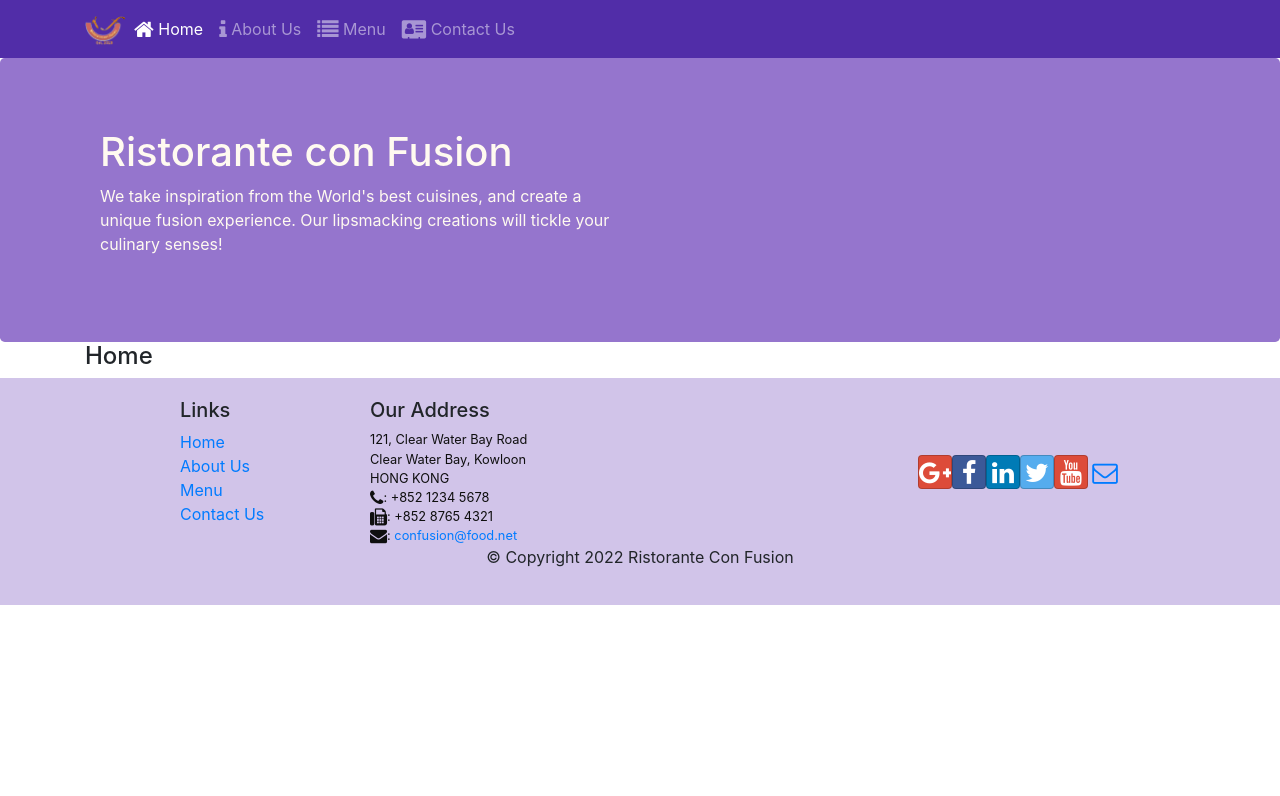
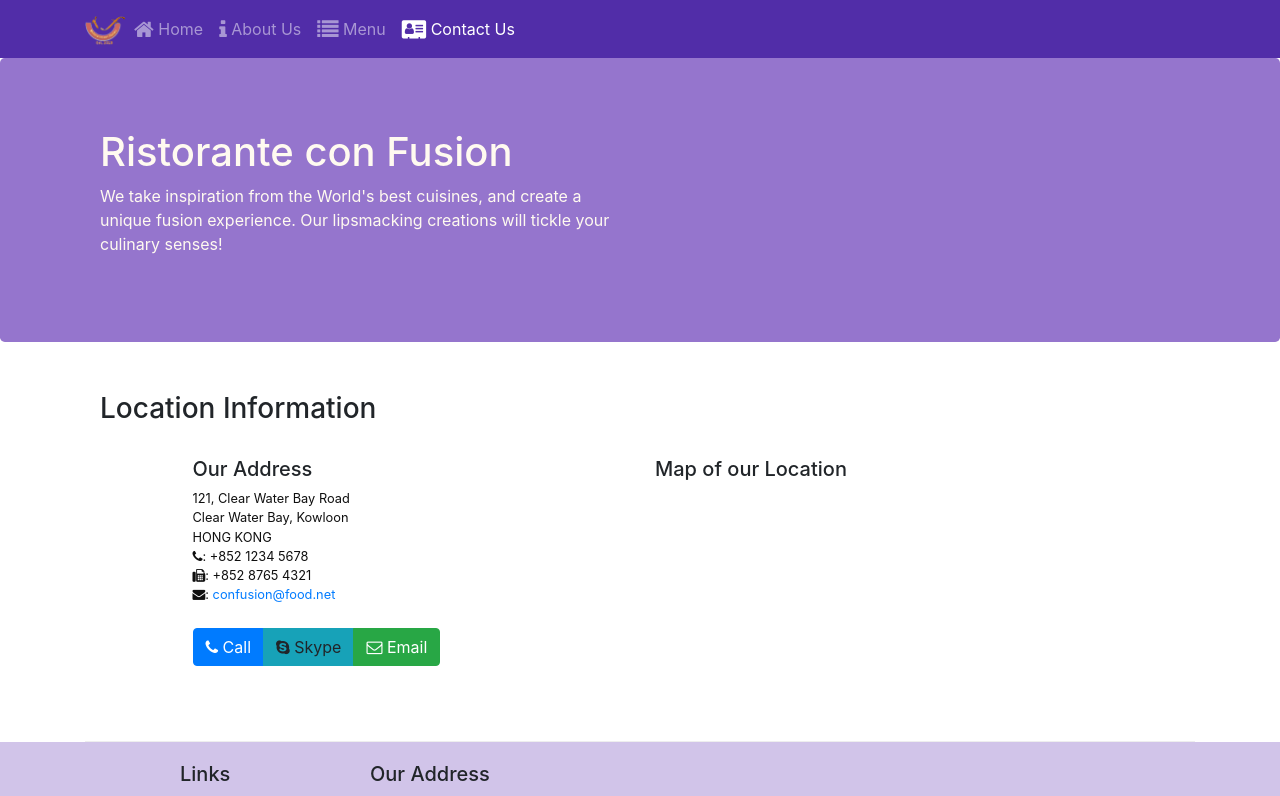
Before and after one commit to rukshan99/coursera-react, a React (Create React App) app in the folder confusion/: page /contactus in a window 1280 px wide. Before the commit this address led to /home. Shown: the top 796 px of the page. Built offline with nearby package versions, Linux system fonts and the light colour scheme.

Commit message:
create contact us component

```diff
--- /dev/null
+++ b/confusion/src/components/ContactComponent.js
@@ -0,0 +1,36 @@
+import React from 'react';
+
+function Contact(props) {
+    return(
+        <div className="container">
+            <div className="row row-content">
+                <div className="col-12">
+                <h3>Location Information</h3>
+                </div>
+                <div className="col-12 col-sm-4 offset-sm-1">
+                        <h5>Our Address</h5>
+                        <address>
+                        121, Clear Water Bay Road<br />
+                        Clear Water Bay, Kowloon<br />
+                        HONG KONG<br />
+                        <i className="fa fa-phone"></i>: +852 1234 5678<br />
+                        <i className="fa fa-fax"></i>: +852 8765 4321<br />
+                        <i className="fa fa-envelope"></i>: <a href="mailto:confusion@food.net">confusion@food.net</a>
+                        </address>
+                </div>
+                <div className="col-12 col-sm-6 offset-sm-1">
+                    <h5>Map of our Location</h5>
+                </div>
+                <div className="col-12 col-sm-11 offset-sm-1">
+                    <div className="btn-group" role="group">
+                        <a role="button" className="btn btn-primary" href="tel:+85212345678"><i className="fa fa-phone"></i> Call</a>
+                        <a role="button" className="btn btn-info"><i className="fa fa-skype"></i> Skype</a>
+                        <a role="button" className="btn btn-success" href="mailto:confusion@food.net"><i className="fa fa-envelope-o"></i> Email</a>
+                    </div>
+                </div>
+            </div>
+        </div>
+    );
+}
+
+export default Contact;
--- a/confusion/src/components/MainComponent.js
+++ b/confusion/src/components/MainComponent.js
@@ -5,6 +5,7 @@
 import Header from './HeaderComponent';
 import Footer from './FooterComponent';
 import Home from './HomeComponent';
+import Contact from './ContactComponent';
 import { DISHES } from '../shared/dishes';
 
 class Main extends Component {
@@ -28,6 +29,7 @@
         <Switch>
           <Route path='/home' component={HomePage} />
           <Route exact path='/menu' component={() => <Menu dishes={this.state.dishes} />} />
+          <Route path='/contactus' component={Contact} />
           <Redirect to="/home" />
         </Switch>
         <Footer />
```
